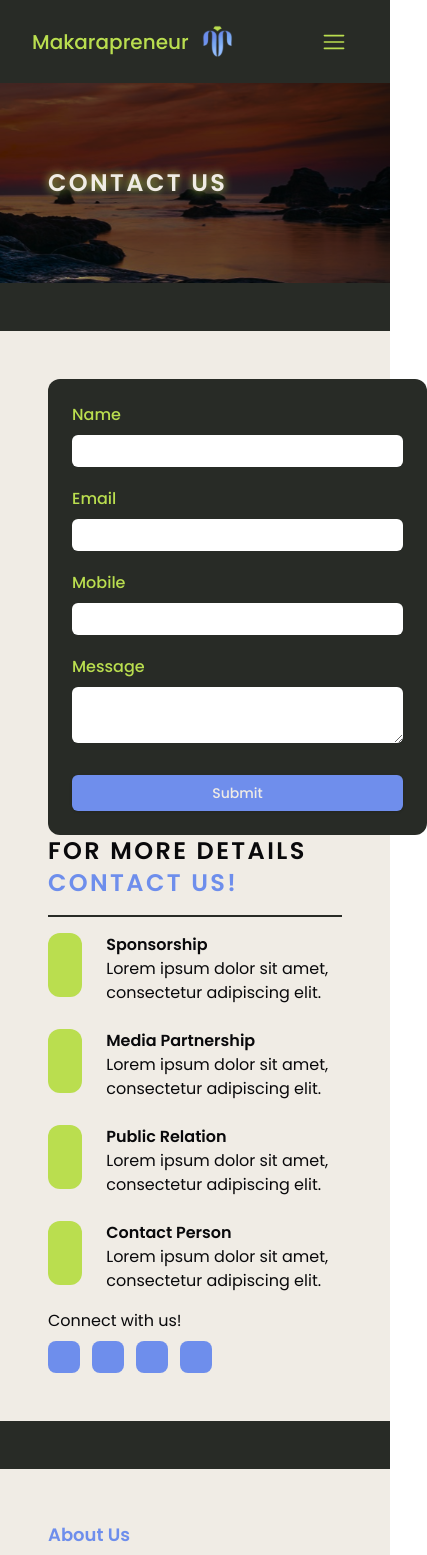
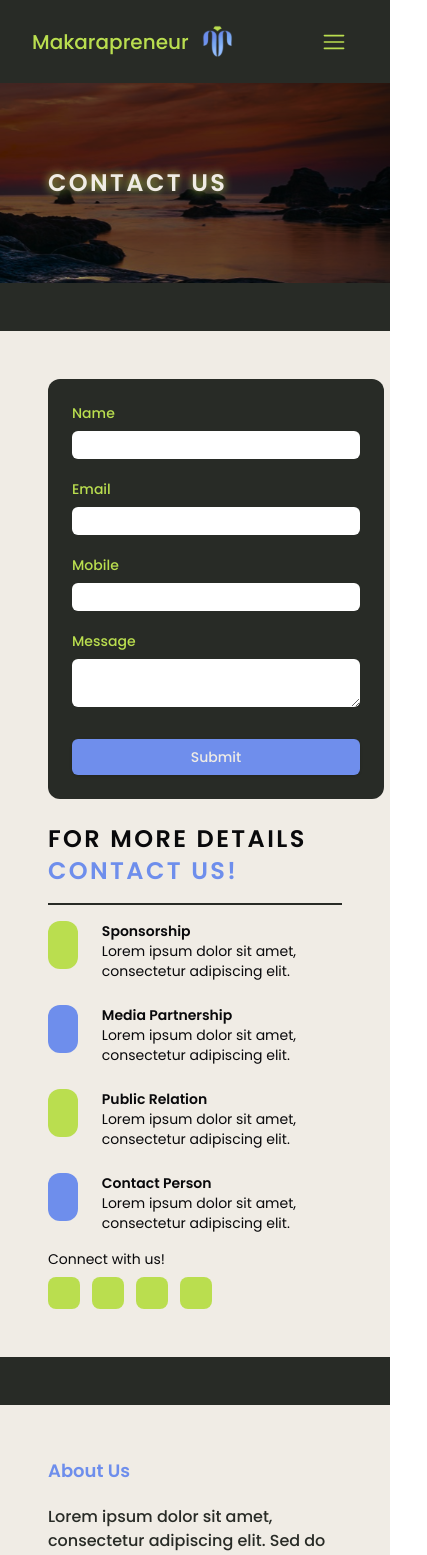
Before and after one commit to pesolosep/makarapreneur, a Next.js app: page /contact in a window 390 px wide. Shown: the top 1555 px of the page, 427 px wide, since content can reach past the window. Built offline with nearby package versions, Linux system fonts and the light colour scheme.

Commit message:
feat: contactus responsive

```diff
--- a/src/components/contact/Contact.tsx
+++ b/src/components/contact/Contact.tsx
@@ -3,8 +3,8 @@ import { Button } from "../ui/button";
 export default function Contact() {
     return (
         <div className="bg-signalBlack py-12">
-            <div className="bg-linen px-12 py-12 flex flex-wrap justify-between">
-                <div className="w-[400px] bg-signalBlack rounded-xl p-6 gap-5 flex flex-col justify-center font-medium text-linen">
+            <div className="bg-linen px-12 py-12 flex flex-wrap justify-evenly gap-6">
+                <div className="w-[400px] bg-signalBlack rounded-xl p-6 gap-5 flex flex-col h-full font-medium text-linen text-sm">
                     <div className="flex flex-col gap-2">
                         <label htmlFor="name" className="text-juneBud">
                             Name
@@ -50,7 +50,7 @@ export default function Contact() {
                     </div>
                     <Button className="mt-3">Submit</Button>
                 </div>
-                <div>
+                <div className="text-sm">
                     <h2 className="headerText">
                         FOR MORE DETAILS <br />
                         <span className="text-cornflowerBlue">CONTACT US!</span>
@@ -58,7 +58,7 @@ export default function Contact() {
                     <div className="bg-signalBlack w-full h-[2px] my-4"></div>
                     <div className="flex flex-col gap-6">
                         <div className="flex gap-6">
-                            <div className="w-16 h-16 rounded-xl bg-juneBud"></div>
+                            <div className="w-12 h-12 rounded-xl bg-juneBud"></div>
                             <div className="flex flex-col justify-center">
                                 <p className="font-semibold">Sponsorship</p>
                                 <p>
@@ -68,9 +68,12 @@ export default function Contact() {
                             </div>
                         </div>
                         <div className="flex gap-6">
-                            <div className="w-16 h-16 rounded-xl bg-juneBud"></div>
+                            <div className="w-12 h-12 rounded-xl bg-cornflowerBlue"></div>
+
                             <div className="flex flex-col justify-center">
-                                <p className="font-semibold">Media Partnership</p>
+                                <p className="font-semibold">
+                                    Media Partnership
+                                </p>
                                 <p>
                                     Lorem ipsum dolor sit amet, consectetur
                                     adipiscing elit.
@@ -78,7 +81,8 @@ export default function Contact() {
                             </div>
                         </div>
                         <div className="flex gap-6">
-                            <div className="w-16 h-16 rounded-xl bg-juneBud"></div>
+                            <div className="w-12 h-12 rounded-xl bg-juneBud"></div>
+
                             <div className="flex flex-col justify-center">
                                 <p className="font-semibold">Public Relation</p>
                                 <p>
@@ -88,7 +92,7 @@ export default function Contact() {
                             </div>
                         </div>
                         <div className="flex gap-6">
-                            <div className="w-16 h-16 rounded-xl bg-juneBud"></div>
+                            <div className="w-12 h-12 rounded-xl bg-cornflowerBlue"></div>
                             <div className="flex flex-col justify-center">
                                 <p className="font-semibold">Contact Person</p>
                                 <p>
@@ -101,10 +105,10 @@ export default function Contact() {
                     <div className="mt-4">
                         <p>Connect with us!</p>
                         <div className="flex mt-2 gap-3">
-                            <div className="w-8 h-8 bg-cornflowerBlue rounded-lg"></div>
-                            <div className="w-8 h-8 bg-cornflowerBlue rounded-lg"></div>
-                            <div className="w-8 h-8 bg-cornflowerBlue rounded-lg"></div>
-                            <div className="w-8 h-8 bg-cornflowerBlue rounded-lg"></div>
+                            <div className="w-8 h-8 bg-juneBud rounded-lg"></div>
+                            <div className="w-8 h-8 bg-juneBud rounded-lg"></div>
+                            <div className="w-8 h-8 bg-juneBud rounded-lg"></div>
+                            <div className="w-8 h-8 bg-juneBud rounded-lg"></div>
                         </div>
                     </div>
                 </div>
```
